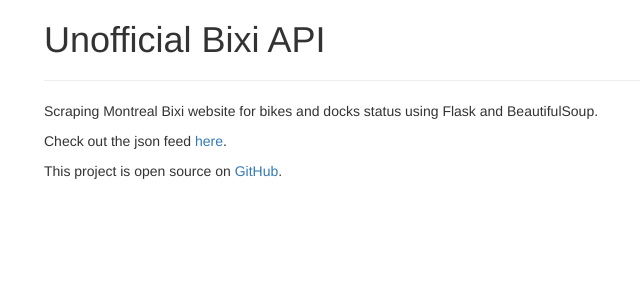
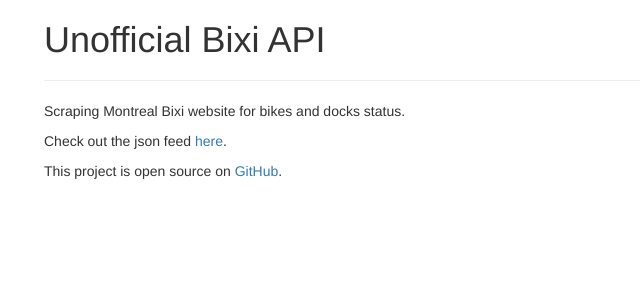
Before and after one commit to dannytranlx/bixi, a Flask app: page / in a window 1280 px wide. Shown: the top 300 px of the page, without its empty margins (26-666 px from the left). Run offline with Flask 2, Linux system fonts and the light colour scheme; some libraries are stand-ins or nearby versions.

Commit message:
Finally, there were no BS

```diff
--- a/templates/index.html
+++ b/templates/index.html
@@ -8,7 +8,7 @@
 		<h1>Unofficial Bixi API</h1>
 		<hr>
 
-		<p>Scraping Montreal Bixi website for bikes and docks status using Flask and BeautifulSoup.</p>
+		<p>Scraping Montreal Bixi website for bikes and docks status.</p>
 
 		<p>Check out the json feed <a href="api">here</a>.</p>
 		<p>This project is open source on <a href="https://github.com/dannytranlx/bixi">GitHub</a>.</p>
```
Also changed, not shown: README.md.
